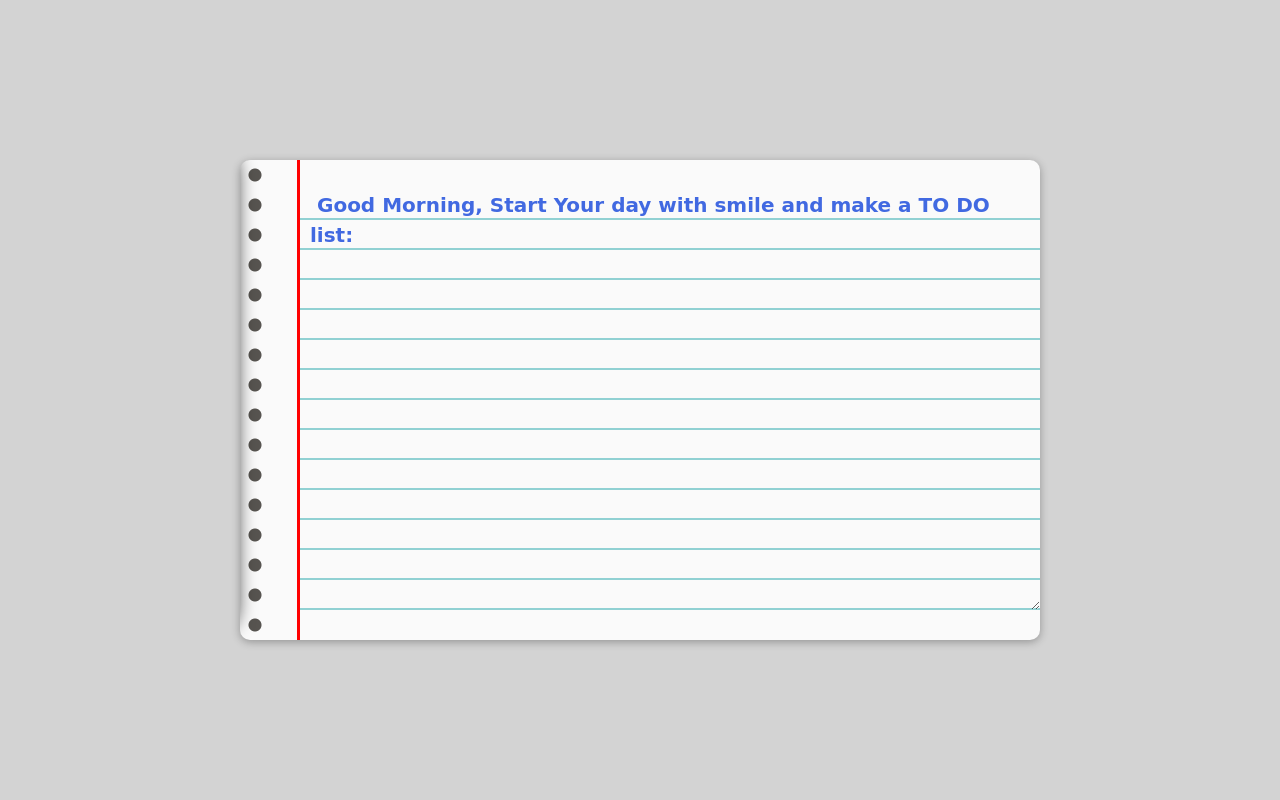
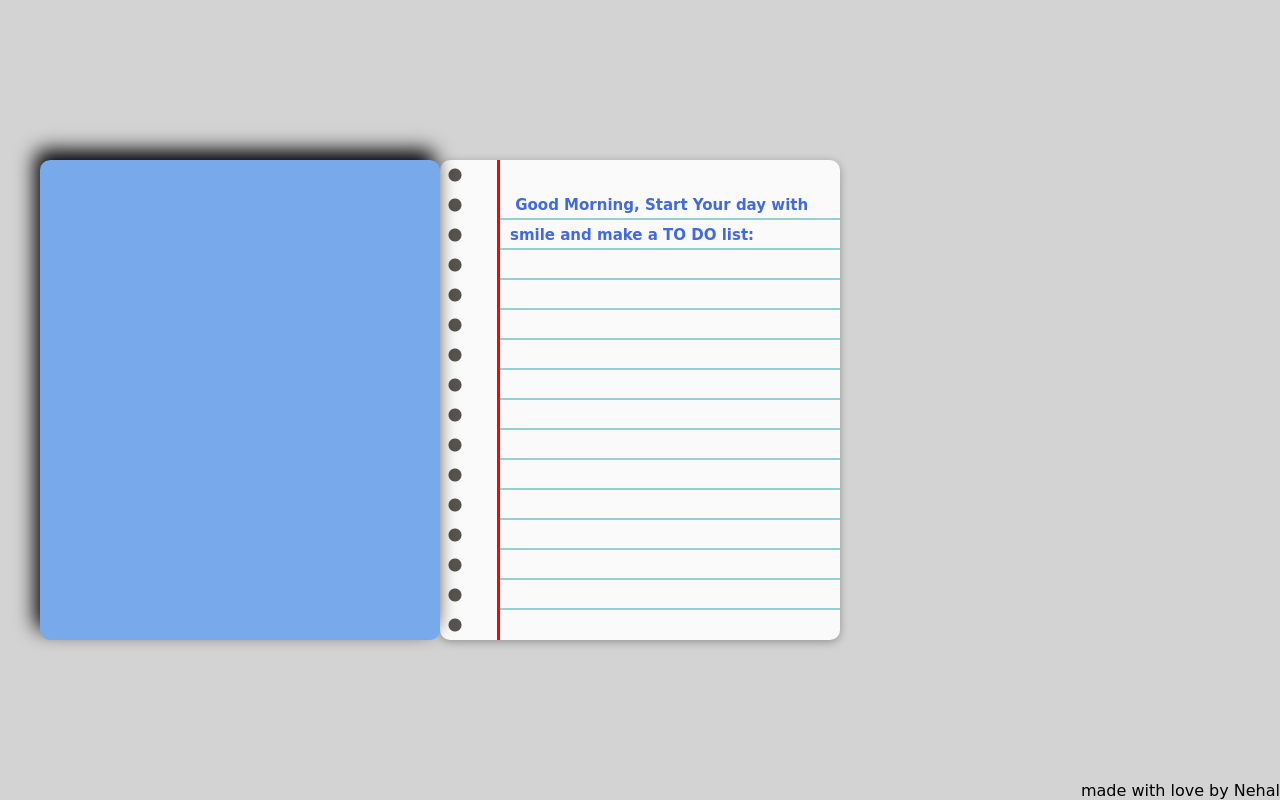
Before and after one commit to nehalskdev/My-notebook, a plain HTML site: page index.html in a window 1280 px wide. Drawn offline with Linux system fonts and the light colour scheme.

Commit message:
made changes for better  view

```diff
--- a/index.html
+++ b/index.html
@@ -15,6 +15,9 @@
 
         </textarea>
     </div>
+    <footer>
+        made with love by Nehal
+    </footer>
 </div>
 </body>
 </html>
--- a/style.css
+++ b/style.css
@@ -13,35 +13,36 @@ body {
 }
 .cover {
   margin: 0 auto;
-  width: 800px;
+  width: 200px;
   max-width: 800px;
   min-width: 400px;
   height: 480px;
+  background-image:;
   background-color: #78aaeb;
-  border-radius: 20px;
-  box-shadow: 5px 10px 20px ;
- transform-origin: left;
- animation: slide 5s ease-in-out normal forwards;
- position: absolute;
- z-index: 1;
+  border-radius: 10px;
+  box-shadow: 5px 10px 20px;
+  transform-origin: left;
+  animation: slide 5s ease-in-out normal forwards;
+  position: absolute;
+  z-index: 2;
 }
 ::-webkit-scrollbar {
   display: none;
 }
 .paper {
   position: relative;
-  width: 90%;
-  max-width: 800px;
+  width: 50%;
+  max-width: 200px;
   min-width: 400px;
   height: 480px;
   margin: 0 auto;
   background: #fafafa;
   box-shadow: 0 2px 8px rgba(0, 0, 0, 0.3);
   border-radius: 10px;
-  overflow: hidden;
+  /* overflow: hidden; */
 }
 .paper::before {
-  content: '';
+  content: "";
   position: absolute;
   top: 0;
   left: 0;
@@ -54,7 +55,7 @@ body {
 }
 .paper-content {
   position: absolute;
-  top:30px;
+  top: 30px;
   right: 0;
   bottom: 30px;
   left: 60px;
@@ -69,22 +70,27 @@ body {
   line-height: 30px;
   background: transparent;
   padding: 0 10px;
-  border:0;
+  border: 0;
   outline: 0;
   color: royalblue;
   font-family: cursive;
   font-weight: bold;
-  font-size: 20px;
+  font-size: 15px;
   box-sizing: border-box;
   z-index: 1;
+  resize: none;
+}
+footer {
+  position: fixed;
+  bottom: 0;
+  right: 0;
 }
 @keyframes slide {
   0% {
-
   }
 
   100% {
-    color:transparent%;
-     transform: rotate(180deg)
+    color: transparent%;
+    transform: rotate(180deg);
   }
 }
```
